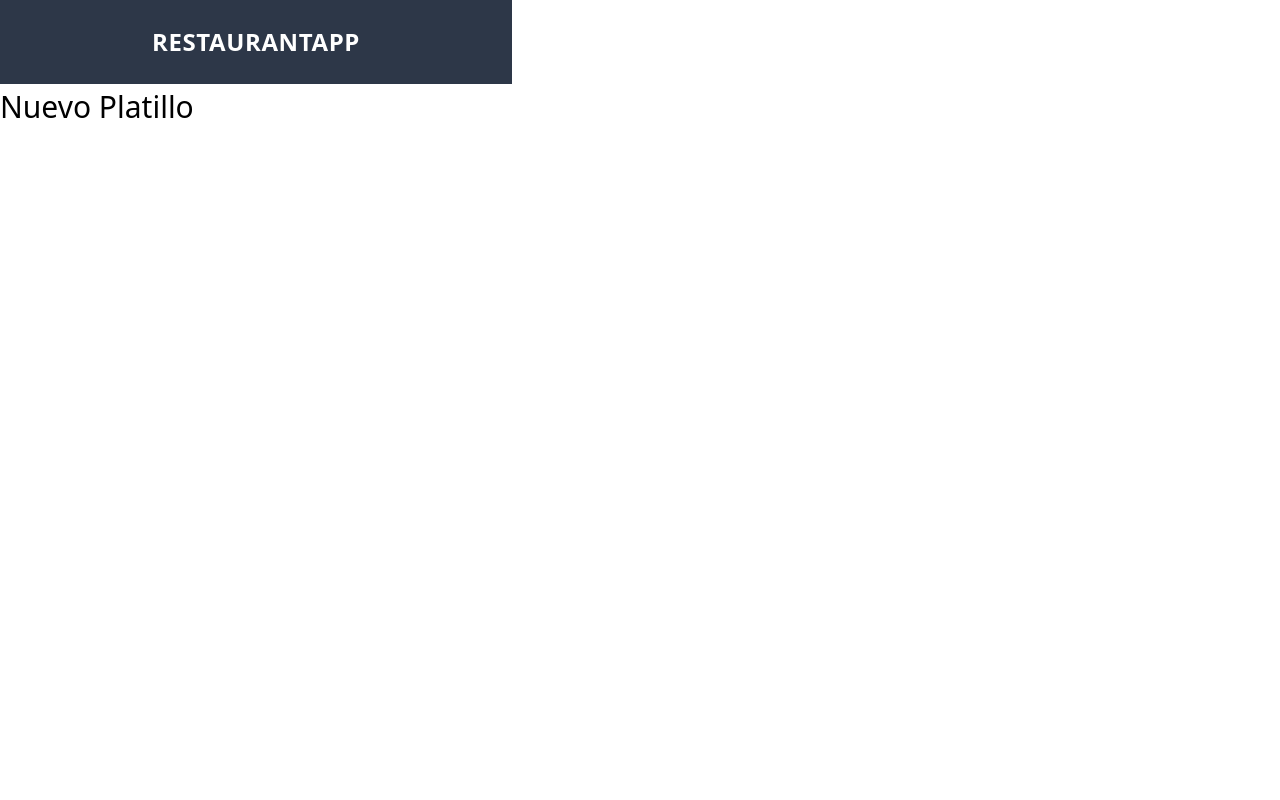
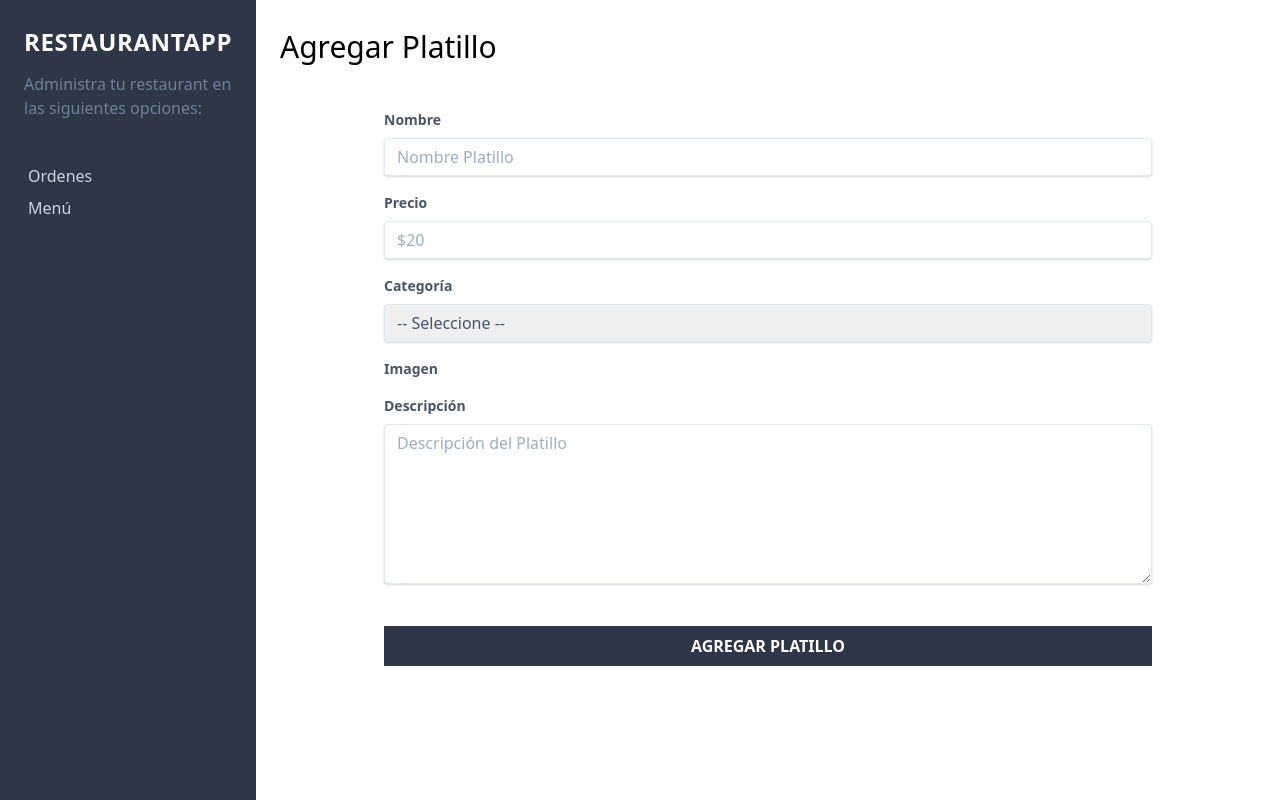
Before and after one commit to jorneycr/restaurantClient, a React (Create React App) app: page /nuevo-platillo in a window 1280 px wide. Built offline with nearby package versions, Linux system fonts and the light colour scheme.

Commit message:
add nuevo platill

```diff
--- a/src/App.jsx
+++ b/src/App.jsx
@@ -7,14 +7,16 @@ import Sidebar from "./components/ui/Sidebar";
 
 function App() {
   return (
-    <>
+    <div className="md:flex min-h-screen">
       <Sidebar />
-      <Routes>
-        <Route path="/" element={<Ordenes />} />
-        <Route path="/menu" element={<Menu />} />
-        <Route path="/nuevo-platillo" element={<NuevoPlatillo />} />
-      </Routes>
-    </>
+      <div className="md:w-3/5 xl:w-4/5 p-6">
+        <Routes>
+          <Route path="/" element={<Ordenes />} />
+          <Route path="/menu" element={<Menu />} />
+          <Route path="/nuevo-platillo" element={<NuevoPlatillo />} />
+        </Routes>
+      </div>
+    </div>
   );
 }
 
--- a/src/components/pages/Menu.jsx
+++ b/src/components/pages/Menu.jsx
@@ -1,9 +1,13 @@
 import React from "react";
+import { Link } from 'react-router-dom';
 
 const Menu = () => {
   return (
     <>
       <h1 className="text-3xl font-light mb-4">Menu</h1>
+            <Link to="/nuevo-platillo" className="  bg-blue-800 hover:bg-blue-700, inline-block mb-5 p-2 text-white uppercase font-bold">
+                Agregar Platillo
+            </Link>
     </>
   );
 };
--- a/src/components/pages/NuevoPlatillo.jsx
+++ b/src/components/pages/NuevoPlatillo.jsx
@@ -3,7 +3,161 @@ import React from "react";
 const NuevoPlatillo = () => {
   return (
     <>
-      <h1 className="text-3xl font-light mb-4">Nuevo Platillo</h1>
+      <h1 className="text-3xl font-light mb-4">Agregar Platillo</h1>
+
+      <div className="flex justify-center mt-10">
+        <div className="w-full max-w-3xl">
+          <form
+          // onSubmit={formik.handleSubmit}
+          >
+            <div className="mb-4">
+              <label
+                className="block text-gray-700 text-sm font-bold mb-2"
+                htmlFor="nombre"
+              >
+                Nombre
+              </label>
+              <input
+                className="shadow appearance-none border rounded w-full py-2 px-3 text-gray-700 leading-tight focus:outline-none focus:shadow-outline"
+                id="nombre"
+                type="text"
+                placeholder="Nombre Platillo"
+                // value={formik.values.nombre}
+                // onChange={formik.handleChange}
+                // onBlur={formik.handleBlur}
+              />
+            </div>
+            {/* { formik.touched.nombre && formik.errors.nombre ? (
+                    <div className="bg-red-100 border-l-4 border-red-500 text-red-700 p-4 mb-5" role="alert">
+                        <p className="font-bold">Hubo un error:</p>
+                        <p>{formik.errors.nombre} </p>
+                    </div>
+                ) : null } */}
+
+            <div className="mb-4">
+              <label
+                className="block text-gray-700 text-sm font-bold mb-2"
+                htmlFor="precio"
+              >
+                Precio
+              </label>
+              <input
+                className="shadow appearance-none border rounded w-full py-2 px-3 text-gray-700 leading-tight focus:outline-none focus:shadow-outline"
+                id="precio"
+                type="number"
+                placeholder="$20"
+                min="0"
+                // value={formik.values.precio}
+                // onChange={formik.handleChange}
+                // onBlur={formik.handleBlur}
+              />
+            </div>
+
+            {/* { formik.touched.precio && formik.errors.precio ? (
+                    <div className="bg-red-100 border-l-4 border-red-500 text-red-700 p-4 mb-5" role="alert">
+                        <p className="font-bold">Hubo un error:</p>
+                        <p>{formik.errors.precio} </p>
+                    </div>
+                ) : null } */}
+
+            <div className="mb-4">
+              <label
+                className="block text-gray-700 text-sm font-bold mb-2"
+                htmlFor="nombre"
+              >
+                Categoría
+              </label>
+              <select
+                className="shadow appearance-none border rounded w-full py-2 px-3 text-gray-700 leading-tight focus:outline-none focus:shadow-outline"
+                id="precio"
+                // name="categoria"
+                // value={formik.values.categoria}
+                // onChange={formik.handleChange}
+                // onBlur={formik.handleBlur}
+              >
+                <option value="">-- Seleccione --</option>
+                <option value="desayuno">Desayuno</option>
+                <option value="comida">Comida</option>
+                <option value="cena">Cena</option>
+                <option value="bebida">Bebidas</option>
+                <option value="postre">Postre</option>
+                <option value="ensalada">Ensalada</option>
+              </select>
+            </div>
+
+            {/* { formik.touched.categoria && formik.errors.categoria ? (
+                    <div className="bg-red-100 border-l-4 border-red-500 text-red-700 p-4 mb-5" role="alert">
+                        <p className="font-bold">Hubo un error:</p>
+                        <p>{formik.errors.categoria} </p>
+                    </div>
+                ) : null } */}
+
+            <div className="mb-4">
+              <label
+                className="block text-gray-700 text-sm font-bold mb-2"
+                htmlFor="imagen"
+              >
+                Imagen
+              </label>
+              {/* <FileUploader
+                accept="image/*"
+                id="imagen"
+                name="imagen"
+                randomizeFilename
+                storageRef={firebase.storage.ref("productos")}
+                onUploadStart={handleUploadStart}
+                onUploadError={handleUploadError}
+                onUploadSuccess={handleUploadSuccess}
+                onProgress={handleProgress}
+              /> */}
+            </div>
+
+            {/* { subiendo && (
+                    <div className="h-12 relative w-full border">
+                        <div className="bg-green-500 absolute left-0 top-0 text-white px-2 text-sm h-12 flex items-center" style={{ width: `${progreso}%` }}>
+                            {progreso} %
+                        </div>
+                    </div>
+                ) } */}
+
+            {/* {urlimagen && (
+                    <p className="bg-green-500 text-white p-3 text-center my-5">
+                        La imagen se subió correctamente
+                    </p>
+                ) } */}
+
+            <div className="mb-4">
+              <label
+                className="block text-gray-700 text-sm font-bold mb-2"
+                htmlFor="descripcion"
+              >
+                Descripción
+              </label>
+              <textarea
+                className="shadow appearance-none border rounded w-full py-2 px-3 text-gray-700 leading-tight focus:outline-none focus:shadow-outline h-40"
+                id="descripcion"
+                placeholder="Descripción del Platillo"
+                // value={formik.values.descripcion}
+                // onChange={formik.handleChange}
+                // onBlur={formik.handleBlur}
+              ></textarea>
+            </div>
+
+            {/* { formik.touched.descripcion && formik.errors.descripcion ? (
+                    <div className="bg-red-100 border-l-4 border-red-500 text-red-700 p-4 mb-5" role="alert">
+                        <p className="font-bold">Hubo un error:</p>
+                        <p>{formik.errors.descripcion} </p>
+                    </div>
+                ) : null } */}
+
+            <input
+              type="submit"
+              className="bg-gray-800 hover:bg-gray-900 w-full mt-5 p-2 text-white uppercase font-bold"
+              value="Agregar Platillo"
+            />
+          </form>
+        </div>
+      </div>
     </>
   );
 };
--- a/src/components/ui/Sidebar.jsx
+++ b/src/components/ui/Sidebar.jsx
@@ -1,13 +1,21 @@
-import React from "react";
+import React from 'react';
+import { NavLink } from 'react-router-dom';
 
 const Sidebar = () => {
-  return (
-    <div className="md:w-2/5 xl:w1/5 bg-gray-800">
-        <div className="p-6">
-            <p className="uppercase text-white text-2xl tracking-wide text-center font-bold">RestaurantApp </p>
+    return (
+        <div className="md:w-2/6 xl:w-1/5 bg-gray-800">
+            <div className="p-6">
+                <p className="uppercase text-white text-2xl tracking-wide text-center font-bold">RestaurantApp</p>
+
+                <p className="mt-3 text-gray-600">Administra tu restaurant en las siguientes opciones:</p>
+
+                <nav className="mt-10">
+                    <NavLink className="p-1 text-gray-400 block hover:bg-yellow-500 hover:text-gray-900" activeClassName="text-yellow-500" exact="true" to="/">Ordenes</NavLink>
+                    <NavLink className="p-1 text-gray-400 block hover:bg-yellow-500 hover:text-gray-900" activeClassName="text-yellow-500" exact="true" to="/menu">Menú</NavLink>
+                </nav>
+            </div>
         </div>
-    </div>
-  );
-};
+     );
+}
 
 export default Sidebar;
```
